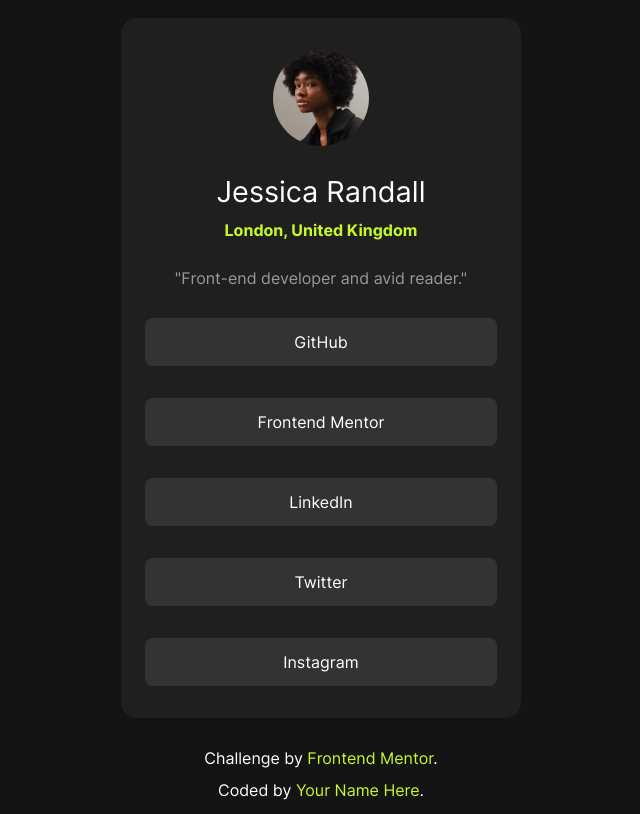
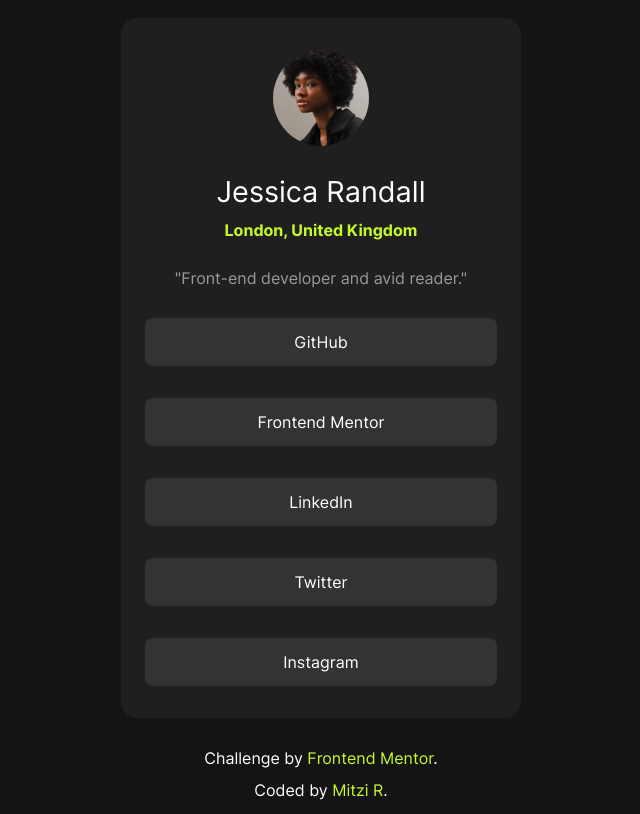
Before and after one commit to MitziR02/socialLinks-frontMentor.github.io, a plain HTML site: page index.html in a window 1280 px wide. Shown: the whole page, without its empty margins (319-959 px from the left). Drawn offline with Linux system fonts and the light colour scheme.

Commit message:
url updated

```diff
--- a/index.html
+++ b/index.html
@@ -37,7 +37,7 @@
      </h1>
 
      <h1 class="footer-attribution">
-      Coded by <a href="#">Your Name Here</a>.
+      Coded by <a href="https://github.com/MitziR02" target="_blank">Mitzi R</a>.
      </h1>
     </div>
   </footer>
```
